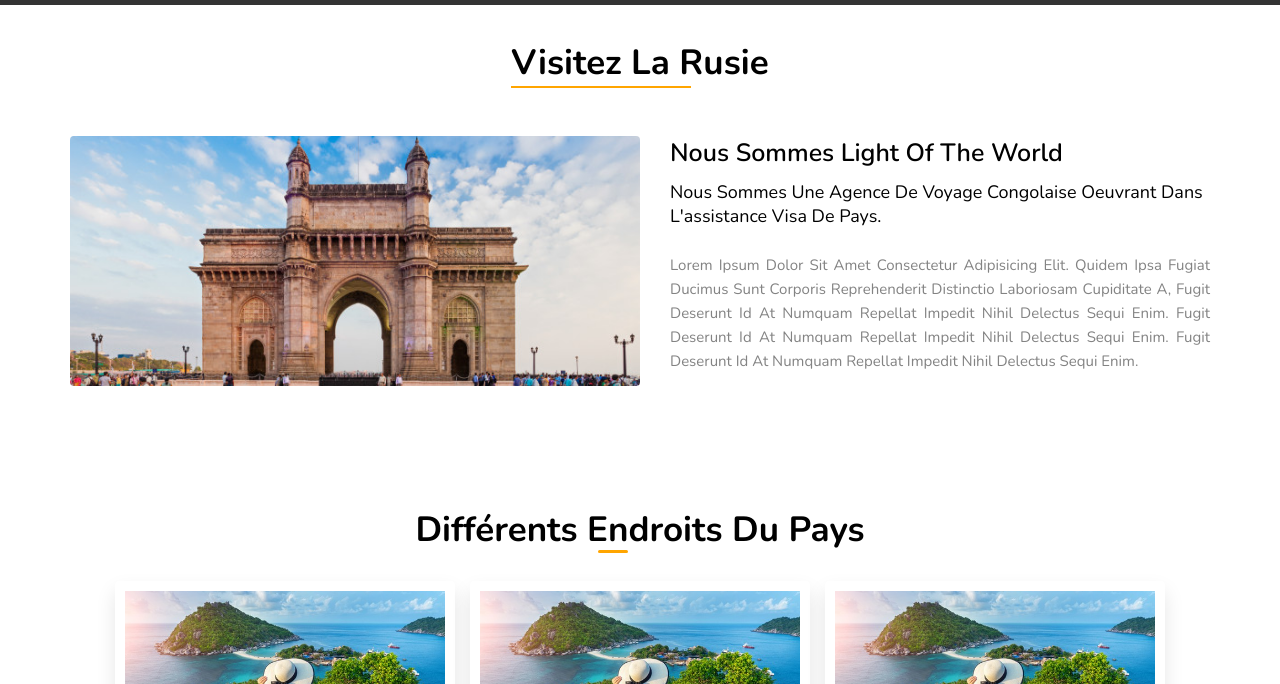
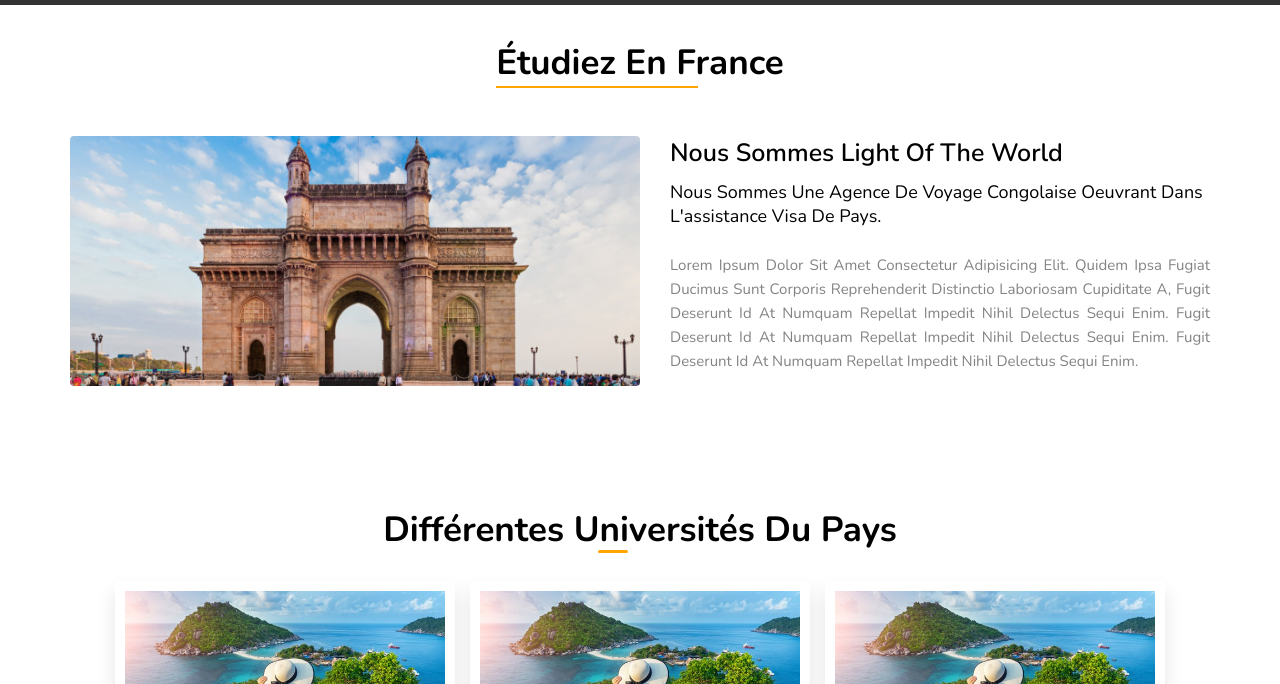
Before and after one commit to ElvinKyungu/lightoftheworld, a plain HTML site: page pack.html in a window 1280 px wide. Shown: the part 61-745 px from the top of the page. Drawn offline with nearby package versions, Linux system fonts and the light colour scheme.

Commit message:
add any modifications for the page package

```diff
--- a/pack.html
+++ b/pack.html
@@ -30,7 +30,7 @@
             <div class="container">
                 <div class="row">
                     <div class="title">
-                        <h1>Visitez la rusie</h1>
+                        <h1>étudiez en France</h1>
                     </div>
                 </div>
                 <div class="row">
@@ -54,7 +54,7 @@
         </section>
         <section class="gallery" id="gallery">
 
-            <div class="title_header text-center"><span>Différents endroits du pays</span></div><br><br>
+            <div class="title_header text-center"><span>Différentes universités du pays</span></div><br><br>
 
             <div class="box-container">
 
```
